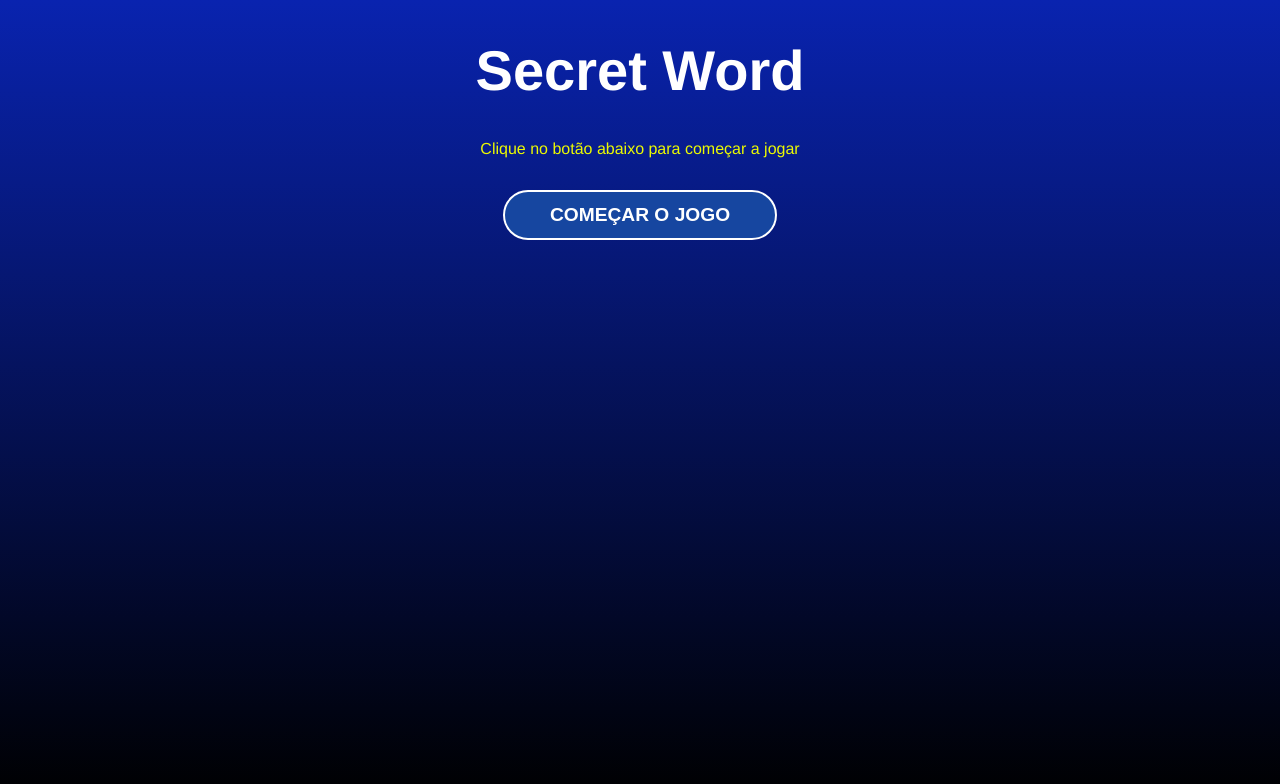
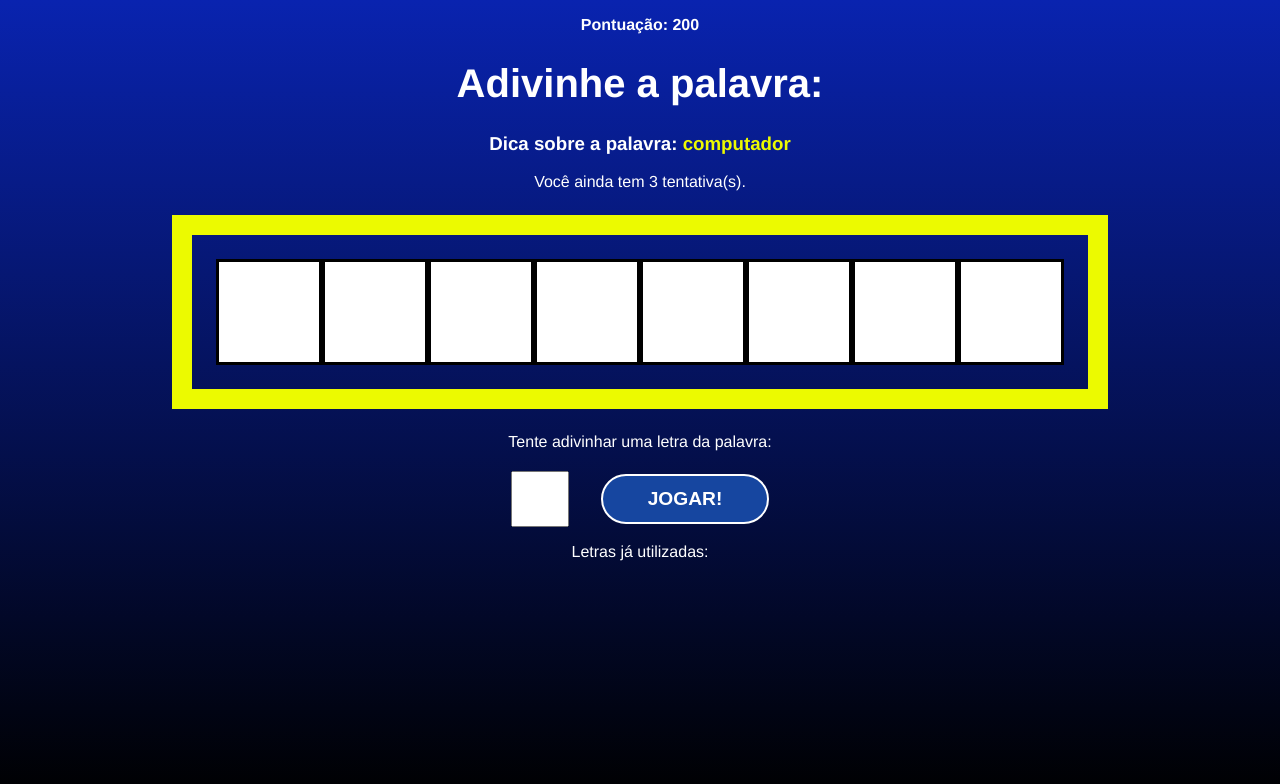
Before and after one commit to rafalebre/Secret_Word_PT, a React (Create React App) app: page / in a window 1280 px wide. Shown: the top 784 px of the page. Built offline with nearby package versions, Linux system fonts and the light colour scheme.

Commit message:
Aula 83: Condição de vitória

```diff
--- a/src/App.js
+++ b/src/App.js
@@ -33,7 +33,7 @@ function App() {
   const [guesses, setGuesses] = useState(guessesQty);
   const [score, setScore] = useState(0);
 
-  const pickWordAndCategory = () => {
+  const pickWordAndCategory = useCallback(() => {
     // pick a random category
     const categories = Object.keys(words);
     const category = categories[Math.floor(Math.random() * Object.keys(categories).length)];
@@ -46,10 +46,13 @@ function App() {
     console.log(word);
 
     return { word, category };
-  }
+  }, [words]);
 
   // starts the secret word game
-  const startGame = () => {
+  const startGame = useCallback(() => {
+    // clear all letters
+    clearLetterStates();
+
     // pick word and pick category
     const { word, category } = pickWordAndCategory();
 
@@ -67,7 +70,7 @@ function App() {
     setLetters(wordLetters);
 
     setGameStage(stages[1].name);
-  };
+  }, [pickWordAndCategory]);
 
   // process the letter input
   const verifyLetter = (letter) => {
@@ -101,6 +104,7 @@ function App() {
     setWrongLetters([]);
   }
 
+  // check if guesses ended
   useEffect(() => {
 
     if(guesses <= 0) {
@@ -111,6 +115,21 @@ function App() {
     }
 
   }, [guesses])
+
+  // check win condition
+  useEffect(() => {
+    const uniqueLetters = [...new Set(letters)];
+
+  // win condition
+  if(guessedLetters.length === uniqueLetters.length) {
+    // add score
+    setScore((actualScore) => (actualScore += 100));
+
+    // restart game with new word
+    startGame();
+  }
+
+  }, [guessedLetters, letters, startGame]);
 
   // restarts the game
   const retry = () => {
```
